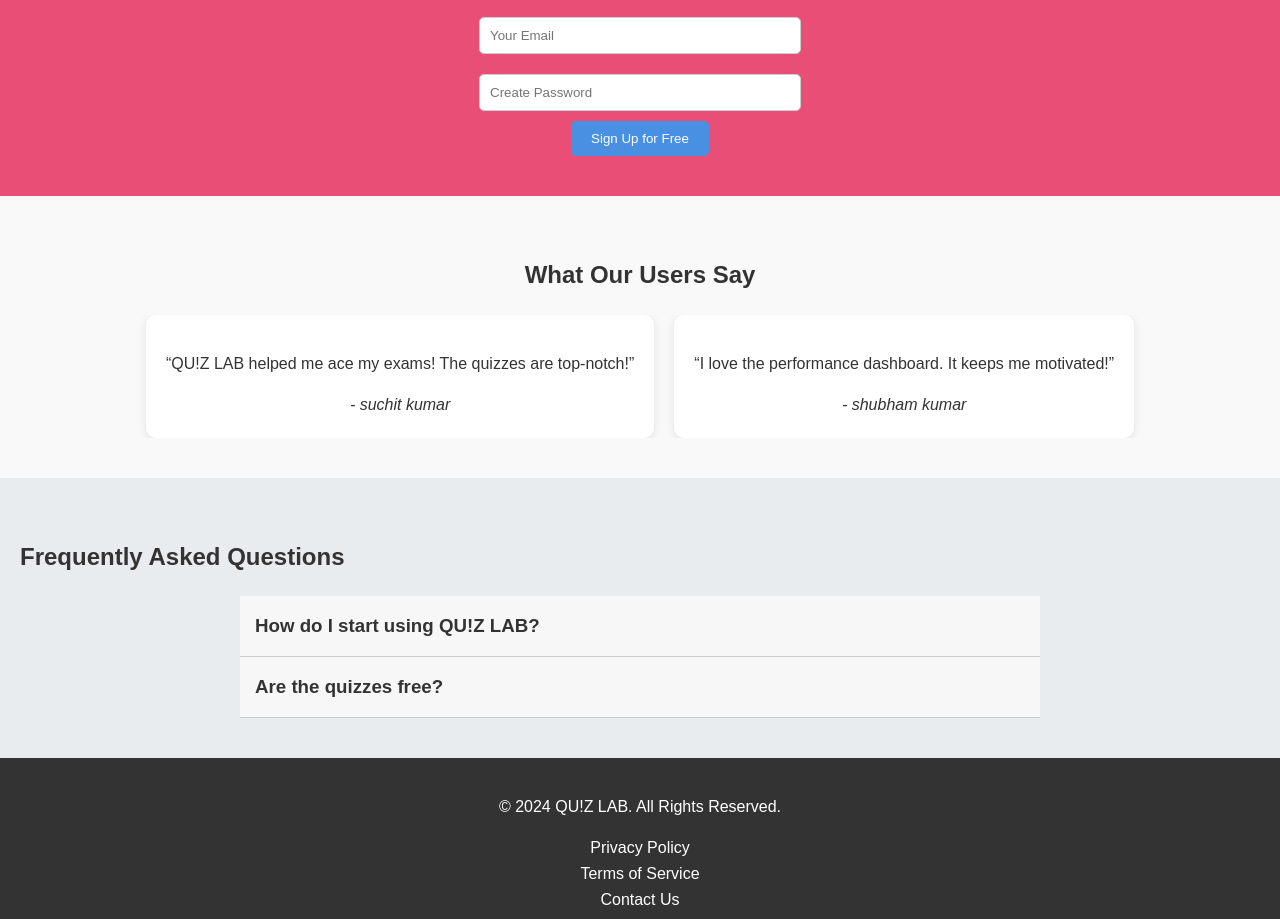
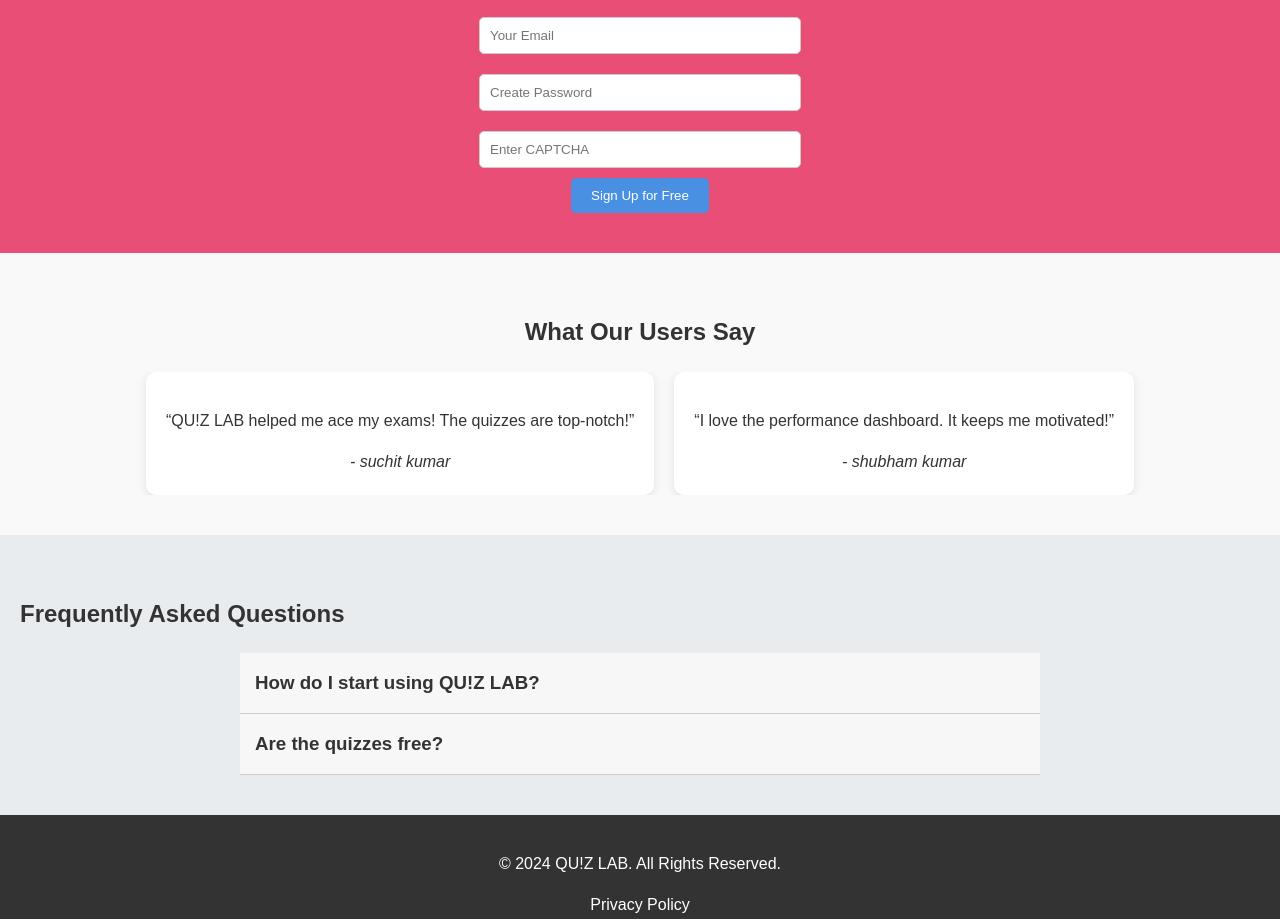
Before and after one commit to Anujzdv/QuizLandingPageProject, a plain HTML site: page index.html in a window 1280 px wide. Shown: the part 1087-2006 px from the top of the page. Drawn offline with Linux system fonts and the light colour scheme.

Commit message:
Update index.html
Captcha Field is Added in login page

```diff
--- a/index.html
+++ b/index.html
@@ -56,6 +56,7 @@
             <input type="text" placeholder="Your Name" required>
             <input type="email" placeholder="Your Email" required>
             <input type="password" placeholder="Create Password" required>
+           <input type="text" placeholder="Enter CAPTCHA" required>
             <button type="submit">Sign Up for Free</button>
         </form>
     </section>
```
